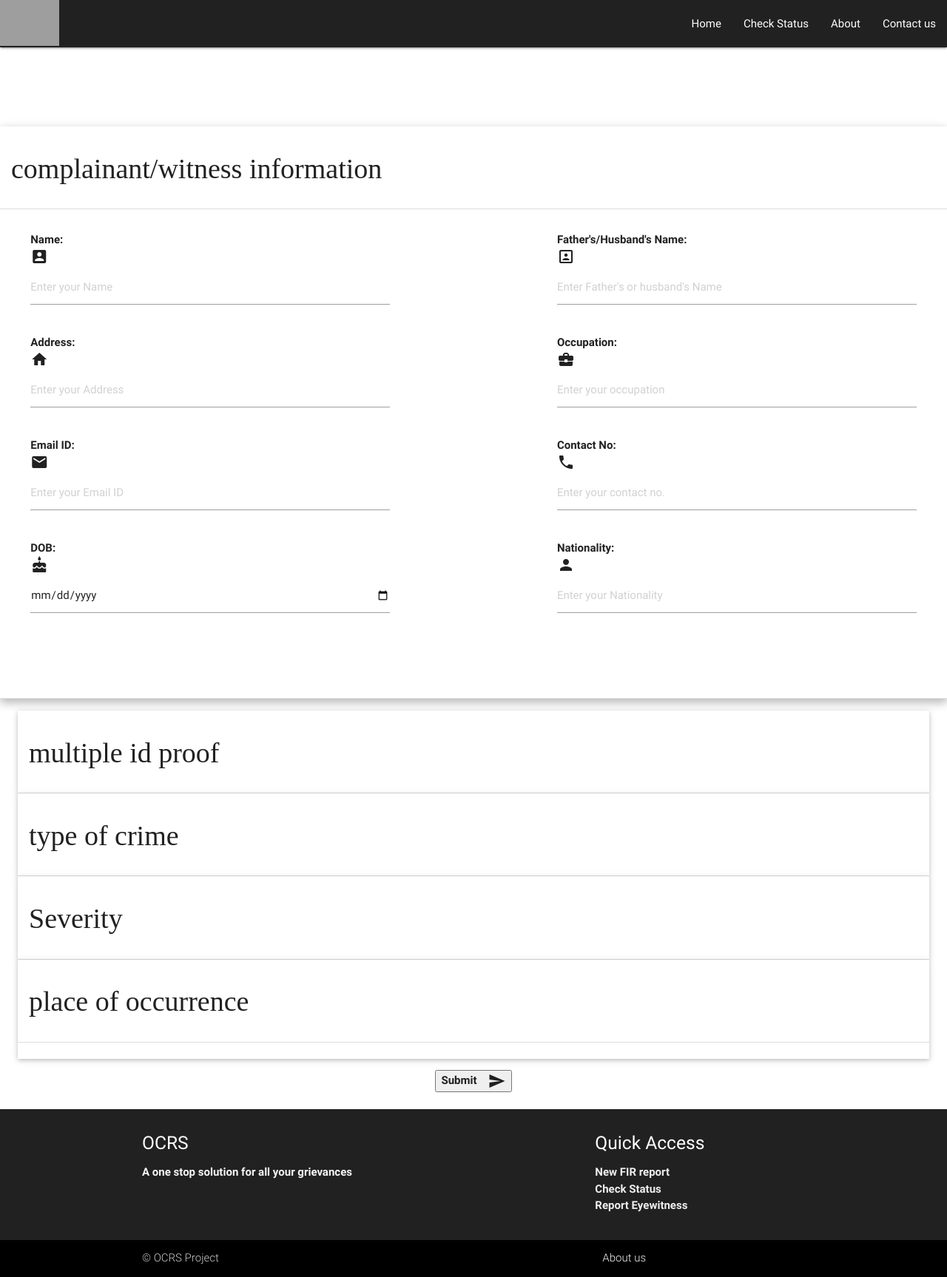
After one commit to ashupednekar/ocrsCI, a CodeIgniter app: page /ocrs/index.php/fir/index in a window 1280 px wide. The commit adds this page. Shown: the whole page at 74% size. Run offline with CodeIgniter, Linux system fonts and the light colour scheme; some libraries are stand-ins or nearby versions; grey boxes are pictures that could not be loaded.

Commit message:
Second Commit

```diff
--- /dev/null
+++ b/application/controllers/FIR.php
@@ -0,0 +1,59 @@
+<?php
+/**
+ * Created by PhpStorm.
+ * User: ashu
+ * Date: 21/9/18
+ * Time: 1:31 PM
+ */
+
+class FIR extends CI_Controller
+{
+    public function index(){
+        $this->load->view('fir');
+    }
+
+    public function submit_fir(){
+        $name = $this->input->post('name',true);
+        $father_name = $this->input->post('father_name',true);
+        $add = $this->input->post('add',true);
+        $occupation = $this->input->post('occupation',true);
+        $email = $this->input->post('email',true);
+        $contact = $this->input->post('contact',true);
+        $nation = $this->input->post('nation',true);
+        $aadhar = $this->input->post('aadhar',true);
+        $pass = $this->input->post('pass',true);
+        $dl = $this->input->post('dl',true);
+        $c_type = $this->input->post('c_type',true);
+        $location = $this->input->post('location',true);
+        $ps = $this->input->post('ps',true);
+        $severity = $this->input->post('severity    ',true);
+
+
+        $this->load->database();
+
+        $temp = array(
+            'name' => $name,
+            'guardian' => $father_name,
+            'address' => $add,
+            'occupation' => $occupation,
+            'email' => $email,
+            'phone' => $contact,
+            'nation' => $nation,
+            'aadhar' => $aadhar,
+            'passport' => $pass,
+            'dl' => $dl,
+            'location' => $location,
+            'crime_type' => $c_type,
+            'severity' => $severity,
+            'p_station' => $ps
+        );
+
+        $this->db->insert('case',$temp);
+        $i = $this->db->insert_id();
+//        echo $i;
+        $c = $this->db->get_where('case', array('id'=>$i))->row();
+        $data['case'] = $c;
+//        print_r($data);
+        $this->load->view('fir_success',$data);
+    }
+}
--- /dev/null
+++ b/application/views/fir.php
@@ -0,0 +1,381 @@
+<!doctype html>
+<html lang="en">
+<head>
+<meta charset="utf-8"/>
+  <meta http-equiv='cache-control' content='no-cache'>
+<meta http-equiv='expires' content='0'>
+<meta http-equiv='pragma' content='no-cache'>
+
+<style>
+</style>
+<link rel="stylesheet" href="https://cdnjs.cloudflare.com/ajax/libs/materialize/0.100.1/css/materialize.min.css">
+<link href="https://fonts.googleapis.com/icon?family=Material+Icons" rel="stylesheet">
+<title>
+Online Crime Reporting System
+</title>
+<link rel="stylesheet" href="form.css" />
+</head>
+<body>
+<nav class="#212121 grey darken-4">
+			<div class="nav-container">
+				<div class="nav-wrapper ">
+					<a href="index.html" class="brand-logo" ><img height="62px" width="80px" src="http://is4.mzstatic.com/image/thumb/Music62/v4/9f/23/5f/9f235f94-6701-f746-ee6c-5338e33a15b0/source/1200x630bb.jpg" height="100"></a>
+					<ul id="nav-mobile" class="right hide-on-med-and-down">
+						<li><a href="index.html">Home</a></li>
+						<li><a class="modal-trigger" href="#csmodal">Check Status</a></li>
+						<li><a href=#>About</a></li>
+						<li><a href=#>Contact us</a></li>
+					</ul>
+				</div>
+			</div>
+		</nav>
+<h2 style="font-family:Forte;color:white" class="center-align">Online Crime Reporting System</h2>
+
+<!--loginmodal-->
+<div id="loginmodal" class="modal">
+		<div class="modal-content">
+				<center>
+			<h4>Complainant Login</h4>
+			<form class="form" method="post" action="">
+				<div class="content">
+					<div class="container">
+					<div class="input-group">
+						<span class="input-group-addon">
+					<i class="material-icons">face</i>
+					</span>
+						<input type="text" class="form-control" placeholder="                  UserName...">
+					</div>
+
+					<div class="input-group">
+						<span class="input-group-addon">
+			<i class="material-icons">security</i>
+		</span>
+						<input type="password" class="form-control" placeholder="                  Password...">
+					</div>
+				</div>
+			</div>
+				<div class="footer">
+<!--					<button type="button" class="btn red" data-dismiss="modal">Cancel</button>-->
+					<button type="submit" class="btn green">Submit</button>
+				</div>
+			</center>
+			</form>
+
+		</div>
+	</div>
+
+
+	<div id="form" >
+<form action="<?=base_url()?>index.php/FIR/submit_fir" method="post">
+  <div class="container1">
+  <ul class="collapsible popout " data-collapsible="accordion">
+    <li>
+<div class="collapsible-header hoverable"><h3 style="font-size:38px;font-family:Old English Text MT;"> complainant/witness information</h3></div>
+<div class="collapsible-body container2">
+<div class="row">
+  <div class="col s5">
+<b>Name:</b><br>
+<i class=" material-icons">account_box</i>
+<input class="fo" id="bla" onclick="myFunction(this.className)" type="text" placeholder="Enter your Name" size="20" maxlength="25" name="name" required />
+</div>
+<div class="col s5 offset-s2 ">
+<b>Father's/Husband's Name:</b>
+<br>
+<i class=" material-icons">portrait</i>
+<input class="do" id="bla" onclick="myFunction(this.className)" type="text" placeholder="Enter Father's or husband's Name" size="25" maxlength="25" name="father_name" required/>
+</div>
+</div>
+<div class="row">
+  <div class="col s5">
+<b>Address:</b>
+<br>
+<i class="material-icons">home</i>
+<input class="so" id="bla" onclick="myFunction(this.className)" type="text" placeholder="Enter your Address" size="50" maxlength="40" name="add" required />
+</div>
+<div class="col s5 offset-s2">
+<b>Occupation:</b>
+<br>
+<i class=" material-icons">business_center</i>
+<input class="ao" id="bla" onclick="myFunction(this.className)" type="text" placeholder="Enter your occupation" size="20" maxlength="20" name="occupation" required/>
+</div>
+</div>
+<div class="row">
+  <div class="col s5">
+<b>Email ID:</b>
+<br>
+<i class=" material-icons">email</i>
+<input class="po" id="bla" onclick="myFunction(this.className)" type="email" required placeholder="Enter your Email ID" size="55" maxlength="35" name="email" />
+</div>
+<div class="col s5 offset-s2">
+<b>Contact No:</b>
+<br>
+<i class=" material-icons">local_phone</i>
+<input class="oo" id="bla" onclick="myFunction(this.className)" type="tel" placeholder="Enter your contact no." size="15" maxlength="10" name="contact" required />
+</div>
+</div>
+<div class="row">
+  <div class ="col s5">
+<b>DOB:</b>
+<br>
+<i class=" material-icons">cake</i>
+<input class="io" id="bla" onclick="myFunction(this.className)" type="date" name="dob" required />
+</div>
+<div class="col s5 offset-s2">
+<b>Nationality:</b>
+<br>
+<i class=" material-icons">person</i>
+<input class="uo" id="bla" onclick="myFunction(this.className)" type="text" placeholder="Enter your Nationality" size="15" maxlength="10" name="nation" required />
+</div>
+</div>
+<br/>
+<br/>
+</div>
+</li>
+<li>
+  <div class="collapsible-header hoverable">
+<h3 style="font-size:38px;font-family:Old English Text MT">multiple id proof</h3>
+</div>
+<div class="collapsible-body container2">
+<div class="row">
+  <div class="col s9">
+<b>Aadhar number:</b>
+<br>
+<i class="material-icons">contact_mail</i>
+<input class="yo" id="bla" onclick="myFunction(this.className)" type="text" placeholder="Enter your Aadhar No." size="15" maxlength="12" name="Aadhar" required />
+</div>
+<br>
+<div class="col s9">
+<b>Passport number:</b>
+<br>
+<i class="material-icons">contact_mail</i>
+<input class="to" id="bla" onclick="myFunction(this.className)" type="text" placeholder="Enter your Passport No." size="35" maxlength="8" name="pass" required/>
+</div>
+<br>
+<div class="col s9">
+<b>Driving Licence number:</b>
+<br>
+<i class="material-icons">contact_mail</i>
+<input class="ro" id="bla" onclick="myFunction(this.className)" type="text" placeholder="Enter your Driving Licence number" size="40" maxlength="13" name="dl" required/>
+</div>
+</div>
+<br/><br>
+</div>
+</li>
+<li>
+  <div class="collapsible-header hoverable">
+<h3 style="font-size:38px;font-family:Old English Text MT"> type of crime </h3>
+</div>
+<div class="collapsible-body container2">
+<div class="row">
+  <div class="col s5">
+<b>Enter the type of Crime:</b>
+</div>
+<div class="offset-s2 col s5">
+<i class="material-icons">report</i>
+<input type='text' name="c_type" placeholder="Please enter the type of crime">
+</div>
+</div>
+<br/><br>
+</div>
+</li>
+      <li>
+          <div class="collapsible-header hoverable">
+              <h3 style="font-size:38px;font-family:Old English Text MT"> Severity </h3>
+          </div>
+          <div class="collapsible-body container2">
+              <div class="row">
+                  <div class="col s5">
+                      <b>How severe do you think the crime is? (High, Medium or Low)</b>
+                  </div>
+                  <div class="offset-s2 col s5">
+                      <i class="material-icons">report</i>
+                      <input type='text' name="severity" placeholder="Severity">
+                  </div>
+              </div>
+              <br/><br>
+          </div>
+      </li>
+<li>
+  <div class="collapsible-header hoverable">
+<h3 style="font-size:38px;font-family:Old English Text MT">place of occurrence</h3>
+</div>
+<div class="collapsible-body container2">
+<div class="row">
+  <div class="col s5">
+<b>Location:</b>
+<br>
+<i class="material-icons">location_on</i>
+<input class="wo" id="bla" onclick="myFunction(this.className)" type="text" placeholder="Enter the Address of occurrence of Crime" size="50" maxlength="40" name="location" required />
+</div>
+<div class="col s5 offset-s2">
+<b>Nearest Police Station:<b>
+<br>
+<i class="material-icons">store</i>
+<input class="qo" id="bla" onclick="myFunction(this.className)" type="text" placeholder="Enter nearest Police Station" size="20" maxlength="20" name="ps" required />
+</div>
+</div>
+</div>
+<br/>
+</ul>
+</div>
+<center><button id="submit" type="submit" value="Submit" name="submit" >Submit<i id="sub" class="material-icons right">send</i></button></center>
+    <br>
+</form>
+</div>
+		<div id="modal1" class="modal">
+			<div class="modal-content">
+			<h4>Straw Hat Developers</h4>
+			<ul style="text-align: justify">
+				<li>Ashutosh Mahesh Pednekar 		-		15BCE0897</li>
+				<li>Shivam Gupta 		-		15BCE2012</li>
+			</ul>
+		</div>
+		</div>
+		<div id="modal3" class="modal">
+			<div class="modal-content #212121 grey darken-4">
+				<h4 style="color:whitesmoke;">Straw Hat Developers</h4>
+				<img style="height:60%;width:100%;" src="https://philipjlin.files.wordpress.com/2014/09/191.jpg">
+			</div>
+		</div>
+		<div id="modal2" class="modal">
+			<div class="modal-content ">
+				<h4>Contact Us</h4>
+				<ul>
+					<li><b>Ashutosh</b><p>			Email: ashupednekar49@gmail.com</p></li>
+					<li><b>Shivam</b><p>			Email: shivamthedude5@gmail.com</p></li>
+				</ul>
+			</div>
+		</div>
+
+<footer class="page-footer #212121 grey darken-4">
+			<div class="container">
+				<div class="row">
+					<div class="col l6 s12">
+						<h5 class="white-text">OCRS</h5>
+						<p class="grey-text text-lighten-4">A one stop solution for all your grievances</p>
+					</div>
+					<div class="col l4 offset-l2 s12">
+						<h5 class="white-text">Quick Access</h5>
+						<ul>
+							<li><a class="grey-text text-lighten-3" href="#!">New FIR report</a></li>
+							<li><a class="grey-text text-lighten-3 modal-trigger" href="#modal3">Check Status</a></li>
+							<li><a class="grey-text text-lighten-3 modal-trigger" href="#modal3">Report Eyewitness</a></li>
+						</ul>
+					</div>
+				</div>
+			</div>
+			<div class="footer-copyright black">
+				<div class="container">
+					© OCRS Project
+					<a class="grey-text text-lighten-4" style="float:right;padding-right: 215px" href="#!">About us</a>
+				</div>
+			</div>
+		</footer>
+<script>
+	document.ready(function () {
+		$('.modal').modal();
+	});
+
+function myFunction(x) {
+	console.log(x);
+    var a = document.getElementsByClassName(x);
+    document.createAttribute("id");
+    for (var i = 0; i < a.length; i++){
+    if((a[0].className == x) &&(a[0].id == "bla"))
+    {
+		a[0].setAttribute("id","bla1");
+    }
+    else{
+    	a[0].setAttribute("id","bla");
+    }
+    }
+    }
+</script>
+
+<script src="https://ajax.googleapis.com/ajax/libs/jquery/3.2.1/jquery.min.js">
+</script>
+<script src="https://cdnjs.cloudflare.com/ajax/libs/materialize/0.100.2/js/materialize.min.js">
+</script>
+<script>
+$(document).ready(function(){
+  $('.collapsible').collapsible('open', 0);
+	$('.modal').modal();
+});
+</script>
+
+</body>
+</html>
+
+<!--
+
+
+
+<select id="bla" name="crime">
+<option selected>Type of Crime </option>
+<option>Theft</option>
+<option>Murder</option>
+<option>Kidnapping</option>
+<option>Drink & Drive</option>
+<option>Fraud</option>
+<option>Sexual Harrassment</option>
+<option>Drugs Paddling</option>
+<option>Others</option>
+</select>
+
+
+
+<!DOCTYPE html>
+<html>
+<head>
+<style>
+.democlass {
+    color: red;
+    transition:400;
+}
+.sumoclass {
+color: black;
+    transition:400;
+}
+</style>
+</head>
+<body>
+
+<h1 class="a" onclick="myFunction(this.className)">Hello World</h1>
+<h1 class="b" onclick="myFunction(this.className)"> Pinki </h1>
+
+<p>Click the button to create a "class" attribute with the value "democlass" and insert it to the H1 element above.</p>
+
+<button onclick="myFunction()">Try it</button>
+
+<script>
+function myFunction(c) {
+    var h1 = document.getElementsByClassName(c);
+    var att = document.createAttribute("class");
+    //att.value = "democlass";
+
+    if(att.value=="democlass")
+    {
+    	att.value = "sumoclass";
+    }
+    else{
+    	att.value = "democlass";
+    }
+    h1.setAttributeNode(att);
+}
+</script>
+
+</body>
+</html>
+
+
+console.log(ar[0].style.borderColor);
+for (var i = 0; i <= ar.length; i++){
+if (ar[0].style.borderColor == "black"){
+  ar[0].style.borderColor = "white;"
+  console.log(ar[0].style.borderColor);
+}
+else {
+ar[0].style.borderColor = "black";
+}
+}
+-->
--- a/application/views/fir_success.php
+++ b/application/views/fir_success.php
@@ -22,12 +22,12 @@ body, html {height: 100%}
       <a href="http://127.0.0.1:8000" style="text-decoration: none">Home</a>
   </div>
   <div class="w3-display-middle">
-    <center><h1 class="w3-jumbo w3-animate-top">Welcome {{ data1.complainant_name }}</h1></center>
+    <center><h1 class="w3-jumbo w3-animate-top">Welcome <?= $case->name?></h1></center>
     <hr class="w3-border-grey" style="margin:auto;width:40%">
     <p class="w3-large w3-center"><center><h3>Your FIR has been successfully submitted.</h3></center></p>
   </div>
   <div class="w3-display-bottomleft w3-padding-large">
-    Powered by <a href="https://www.w3schools.com/w3css/default.asp" target="_blank">w3.css</a>
+    OCRS <a href="https://www.w3schools.com/w3css/default.asp" target="_blank">Project</a>
   </div>
 </div>
 
```
Also changed, not shown: application/controllers/Login.php (+9 -0 lines), application/views/complainant_log.php (+4 -4 lines), application/views/forensics_log.php (+68 -187 lines).
